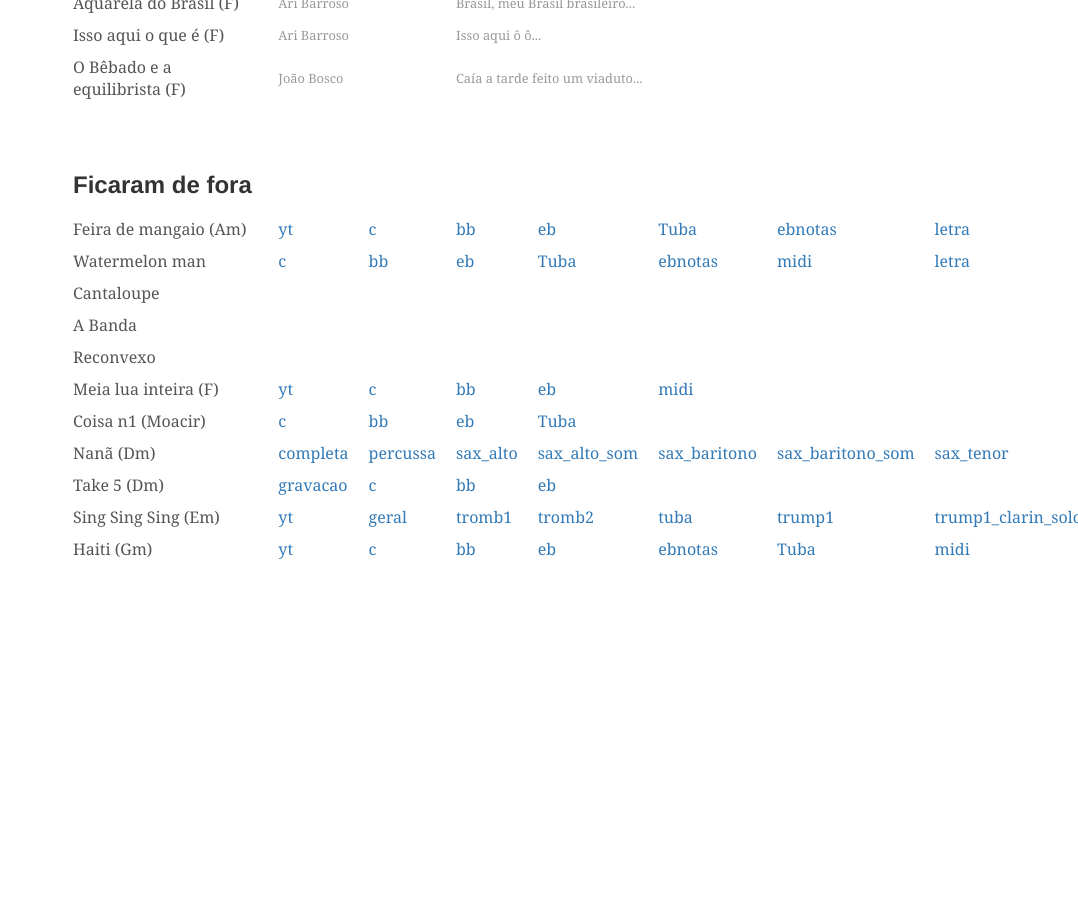
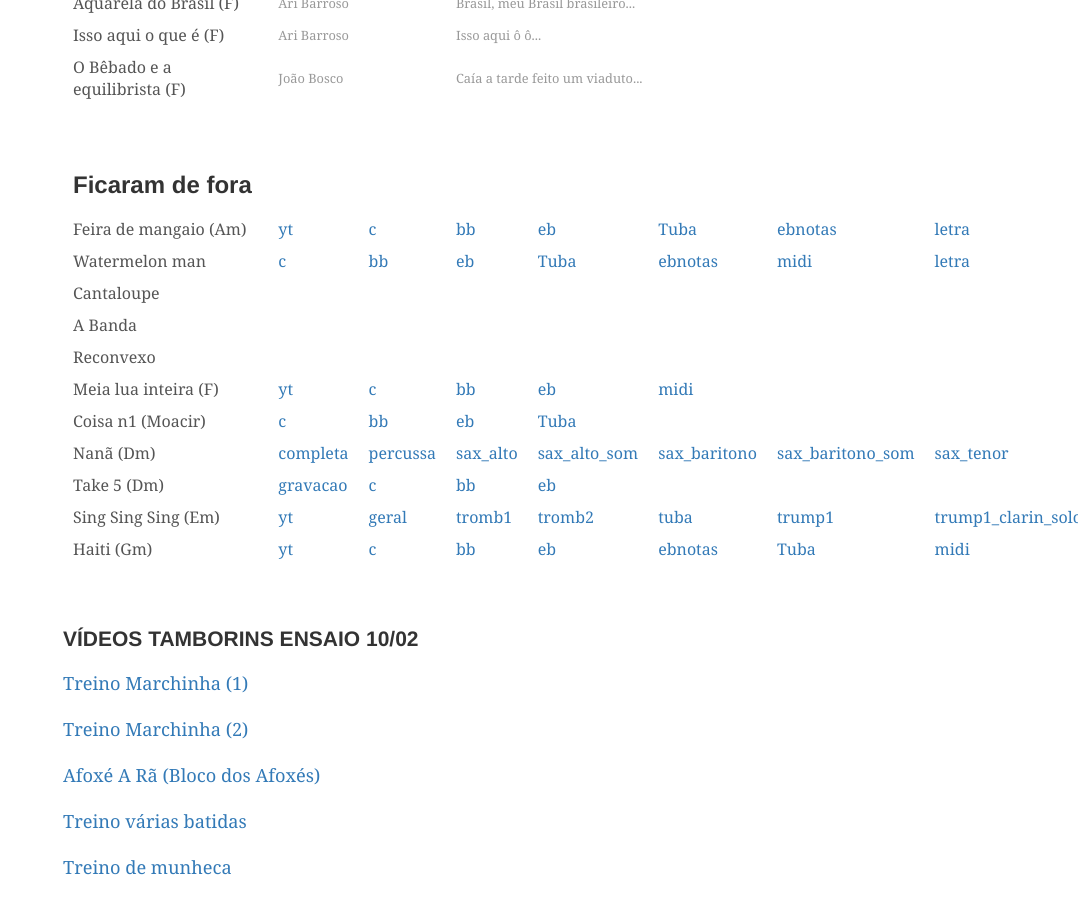
Before and after one commit to brunopedroso/vqf, a Jekyll site: the page built from repertorio.md, in a window 1280 px wide and 900 px high, scrolled down 5865 px. Shown: the whole window, without its empty margins (202-1280 px from the left). Built offline with Jekyll 4.4.1, drawn with Linux system fonts in a browser that asks for light colours; before the commit the page ends 6462 px from its top, so only the background shows below that.

Commit message:
links pro treino dos tamborins

```diff
--- a/repertorio.md
+++ b/repertorio.md
@@ -110,3 +110,19 @@ tons:
 
 
   </table>
+
+####  VÍDEOS TAMBORINS ENSAIO 10/02
+
+[Treino Marchinha (1)](https://youtu.be/q1Ac5wB05eY)
+
+
+[Treino Marchinha (2)](https://youtu.be/qX5AbzGiJSc)
+
+
+[Afoxé A Rã (Bloco dos Afoxés)](https://youtu.be/FqPNEDHpnWc)
+
+
+[Treino várias batidas](https://youtu.be/YC3c9CTcyLk)
+
+
+[Treino de munheca](https://youtu.be/ncaB95APCnE)
```
